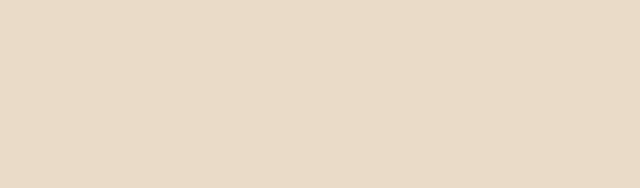
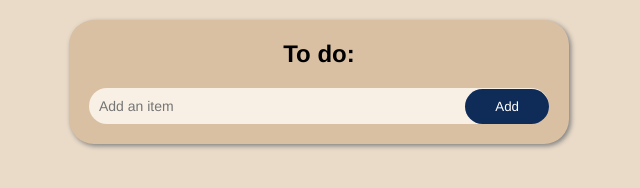
Before and after one commit to turekjesse/to-do-app, a plain HTML site: page index.html in a window 1280 px wide. Shown: the whole page, without its empty margins (321-961 px from the left). Drawn offline with Linux system fonts and the light colour scheme.

Commit message:
app wrapper + add item init

```diff
--- a/css/styles.css
+++ b/css/styles.css
@@ -1,3 +1,53 @@
-body {
+*{
+    margin: 0;
+    padding: 0;
+    font-family: helvetica;
+    box-sizing: border-box;
+}
+
+.wrapper {
+    width: 100%;
+    min-height: 100vh;
     background-color: #EADBC8;
+    padding: 10px;
 }
+
+.app {
+    width: 85%;
+    max-width: 500px;
+    background-color: #DAC0A3;
+    margin: 10px auto 20px;
+    padding: 20px;
+    border-radius: 25px;
+    box-shadow: 2px 2px 5px grey;
+}
+
+.app h2 {
+    text-align: center;
+    margin-bottom: 20px;
+}
+
+.app input {
+    background-color: transparent;
+    border: none;
+    font-size: 14px;
+    padding: 10px;
+    flex: 1;
+}
+
+.app button {
+    background-color: #0F2C59;
+    border: none;
+    color: white;
+    padding: 10px 30px;
+    border-radius: 20px;
+    cursor: pointer;
+}
+
+div.flex-row {
+    display: flex;
+    align-items: center;
+    justify-content: space-between;
+    background-color: #F8F0E5;
+    border-radius: 20px;
+}
--- a/index.html
+++ b/index.html
@@ -6,6 +6,15 @@
     <link rel="stylesheet" href="/css/styles.css">
 </head>
 <body>
+    <div class="wrapper">
+        <div class="app">
+            <h2>To do:</h2>
+            <div class="flex-row">
+                <input type="text" placeholder="Add an item">
+                <button id="add-item">Add</button>
+            </div>
+        </div>
+    </div>
     <script src="/js/script.js"></script>
 </body>
 </html>
--- a/js/script.js
+++ b/js/script.js
@@ -1 +1,7 @@
-console.log("Hello World")
+// selectors
+const addBtn = document.getElementById("add-item")
+
+// functions
+
+// event listeners
+addBtn.addEventListener("click", () => console.log("add item click") )
```
